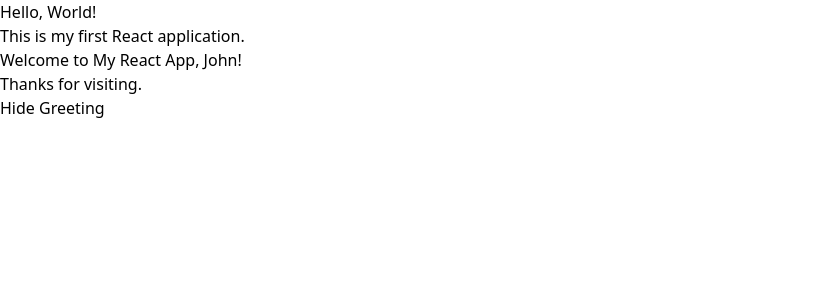
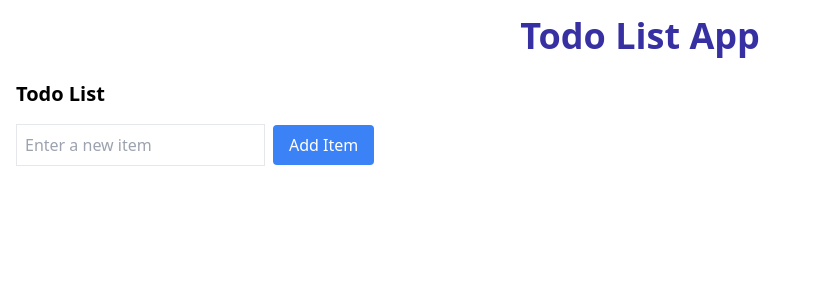
Before and after one commit to joeltmathew857/my-todo-app, a React (Create React App) app: page / in a window 1280 px wide. Shown: the top 300 px of the page, without its empty margins (0-822 px from the left). Built offline with nearby package versions, Linux system fonts and the light colour scheme.

Commit message:
togo-list

```diff
--- a/src/App.js
+++ b/src/App.js
@@ -1,23 +1,11 @@
-// src/App.js
-import React, { useState } from 'react';
-import Greeting from './Components/Greeting';
+import React from 'react';
+import TodoList from './Components/Greeting';
 
 const App = () => {
-  const [userName, setUserName] = useState('John');
-  const [showGreeting, setShowGreeting] = useState(true);
-
-  const handleButtonClick = () => {
-    setShowGreeting(!showGreeting);
-  };
-
   return (
-    <div>
-      <h1>Hello, World!</h1>
-      <p>This is my first React application.</p>
-      {showGreeting && <Greeting name={userName} />}
-      <button onClick={handleButtonClick}>
-        {showGreeting ? 'Hide Greeting' : 'Show Greeting'}
-      </button>
+    <div className="container mx-auto p-4">
+      <h1 className="text-4xl font-bold mb-6 text-indigo-800 w-full text-center">Todo List App</h1>
+      <TodoList />
     </div>
   );
 };
--- a/src/Components/Greeting.js
+++ b/src/Components/Greeting.js
@@ -1,13 +1,46 @@
-// Greeting.js
-import React from 'react';
+import React, { useState } from 'react';
 
-const Greeting = ({ name }) => {
+const TodoList = () => {
+  // State to store the list of items
+  const [items, setItems] = useState([]);
+
+  // State to store the input value
+  const [inputValue, setInputValue] = useState('');
+
+  // Function to handle form submission
+  const handleSubmit = (e) => {
+    e.preventDefault();
+
+    // Add the new item to the list
+    setItems([...items, inputValue]);
+
+    // Clear the input field
+    setInputValue('');
+  };
+
   return (
     <div>
-      <h2>Welcome to My React App, {name}!</h2>
-      <p>Thanks for visiting.</p>
+      <h2 className="text-xl font-semibold mb-4">Todo List</h2>
+      <form onSubmit={handleSubmit}>
+        <input
+          type="text"
+          value={inputValue}
+          onChange={(e) => setInputValue(e.target.value)}
+          placeholder="Enter a new item"
+          className="border p-2 mr-2"
+        />
+        <button type="submit" className="bg-blue-500 text-white px-4 py-2 rounded">
+          Add Item
+        </button>
+      </form>
+
+      <ul className="list-disc mt-4">
+        {items.map((item, index) => (
+          <li key={index}>{item}</li>
+        ))}
+      </ul>
     </div>
   );
 };
 
-export default Greeting;
+export default TodoList;
```
